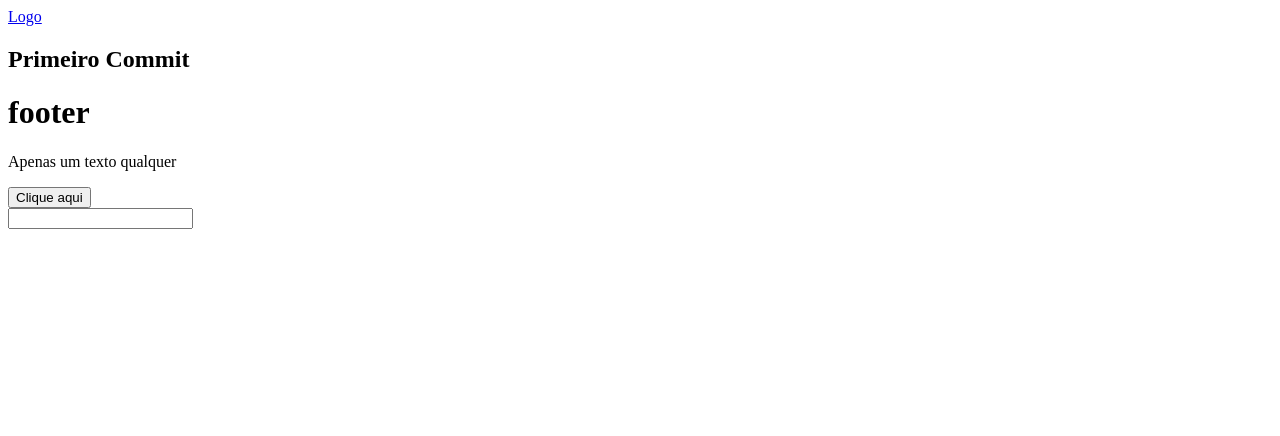
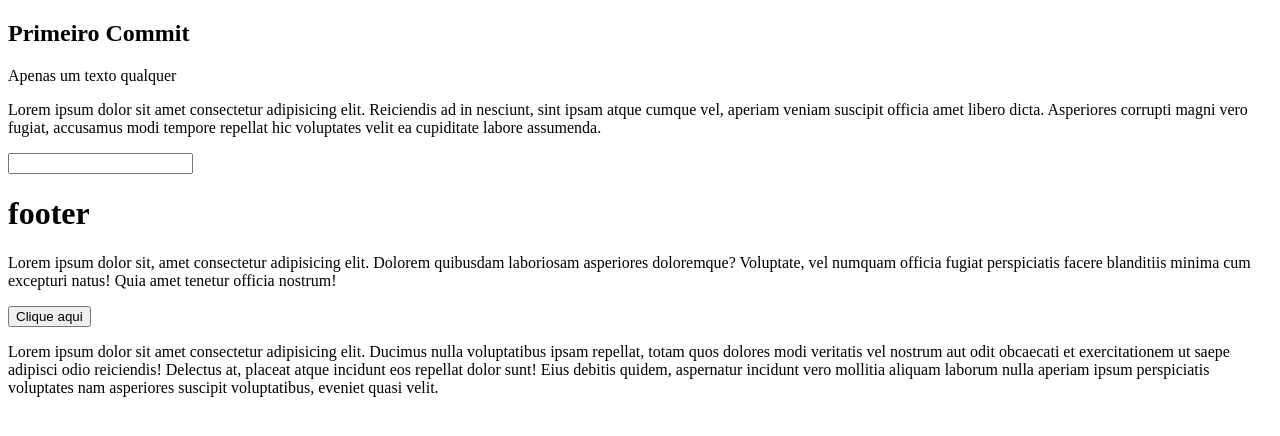
Before and after one commit to devcamilo1995/treinamentogit, a plain HTML site: page index.html in a window 1280 px wide. Drawn offline with Linux system fonts and the light colour scheme.

Commit message:
alteração index2

```diff
--- a/index.html
+++ b/index.html
@@ -7,21 +7,23 @@
   <title>Document</title>
 </head>
 <body>
-  <header>
-    <a href="/">Logo</a>
-  </header>
   <section>
     <h1>Primeiro Commit </h1>
+    <div class="my-class">
+        <p>Apenas um texto qualquer</p>
+       <p>Lorem ipsum dolor sit amet consectetur adipisicing elit. Reiciendis ad in nesciunt, sint ipsam atque cumque vel, aperiam veniam suscipit officia amet libero dicta. Asperiores corrupti magni vero fugiat, accusamus modi tempore repellat hic voluptates velit ea cupiditate labore assumenda.</p>
+       <input type="text">
+    </div>
   </section>
   <footer>
     <h1>footer</h1>
+    <p>Lorem ipsum dolor sit, amet consectetur adipisicing elit. Dolorem quibusdam laboriosam asperiores doloremque? Voluptate, vel numquam officia fugiat perspiciatis facere blanditiis minima cum excepturi natus! Quia amet tenetur officia nostrum!</p>
+    <div>
+       <button>Clique aqui</button>
+    </div>
   </footer>
-  <div class="my-class">
-    <p>Apenas um texto qualquer</p>
-    <div>
-        <button>Clique aqui</button>
-    </div>
-    <input type="text">
-</div>
+  <section>
+    <p>Lorem ipsum dolor sit amet consectetur adipisicing elit. Ducimus nulla voluptatibus ipsam repellat, totam quos dolores modi veritatis vel nostrum aut odit obcaecati et exercitationem ut saepe adipisci odio reiciendis! Delectus at, placeat atque incidunt eos repellat dolor sunt! Eius debitis quidem, aspernatur incidunt vero mollitia aliquam laborum nulla aperiam ipsum perspiciatis voluptates nam asperiores suscipit voluptatibus, eveniet quasi velit.</p>
+  </section>
 </body>
 </html>
```
